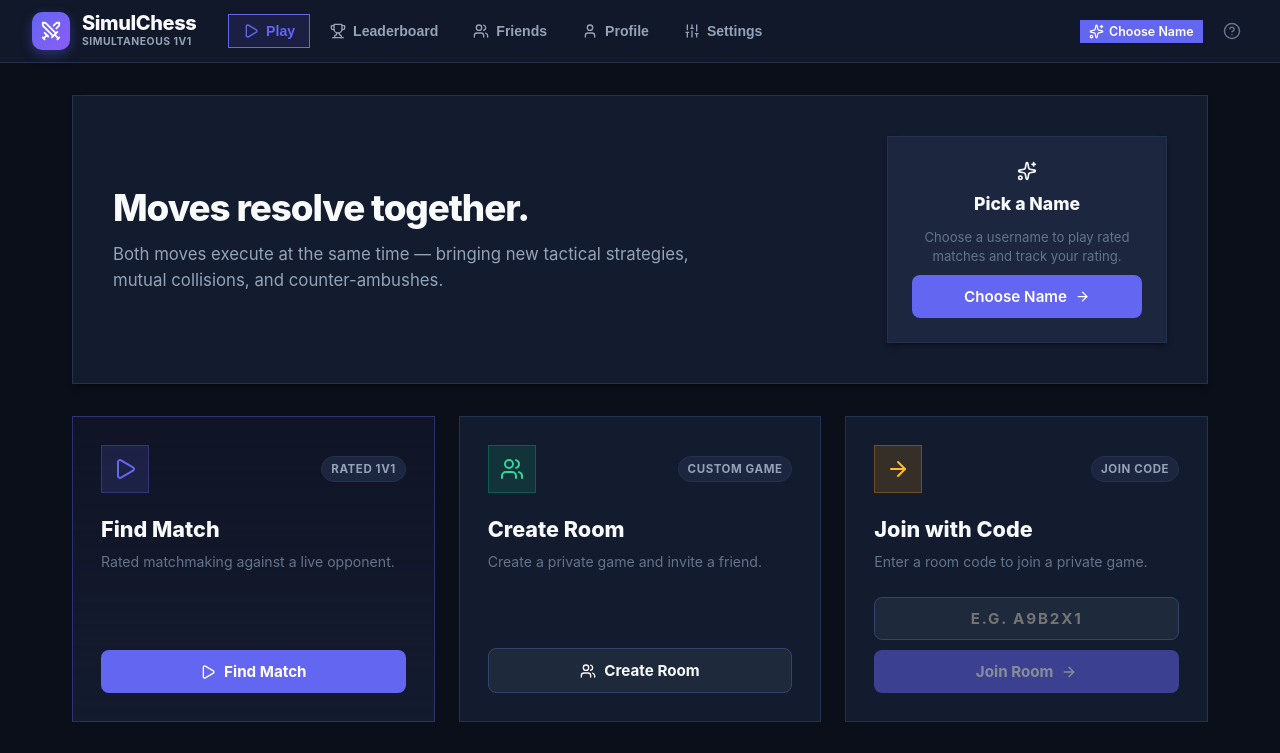
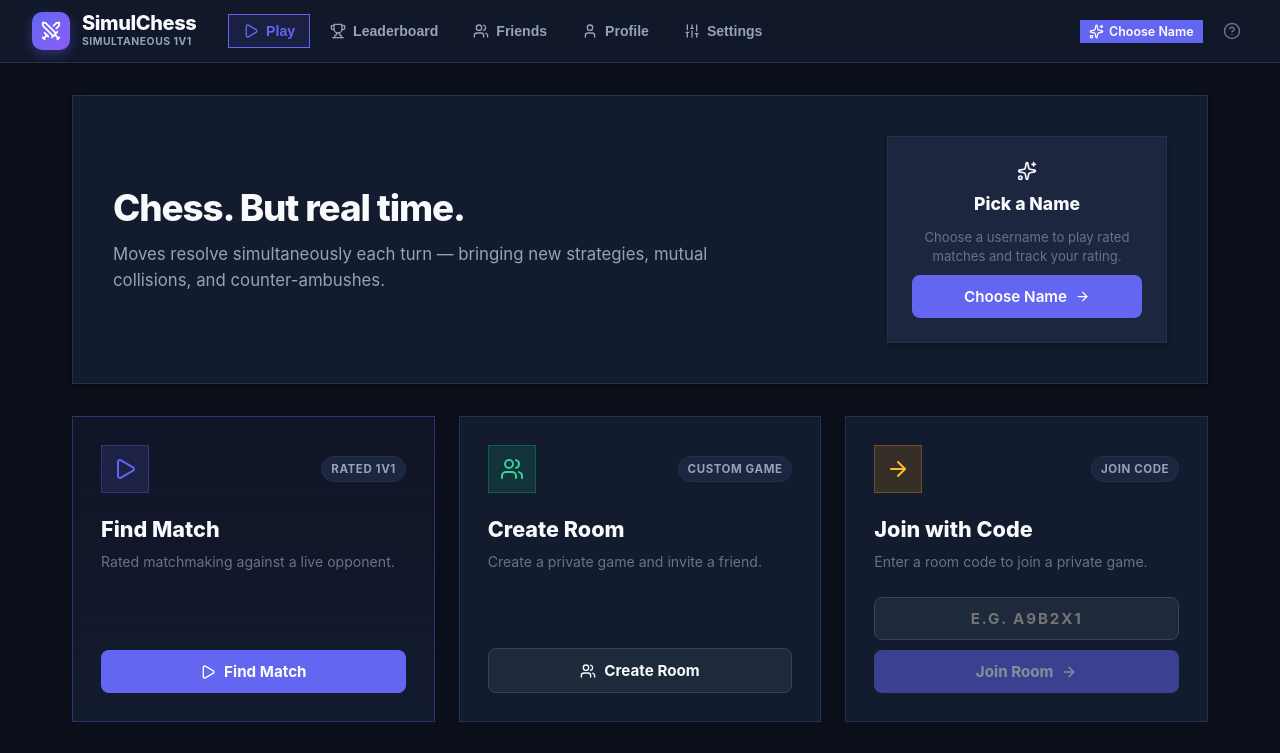
Before and after one commit to samerrahman/simulchess, a React (Vite) app: page / in a window 1280 px wide. Shown: the top 753 px of the page. Built offline with nearby package versions, Linux system fonts and the light colour scheme; no server answers; the database is empty.

Commit message:
Update hero headline to 'Chess. But real time.'

```diff
--- a/src/App.jsx
+++ b/src/App.jsx
@@ -939,10 +939,10 @@ export default function App() {
             <div className="play-hero-section">
               <div className="hero-text-col">
                 <h1 className="hero-headline">
-                  Moves resolve together.
+                  Chess. But real time.
                 </h1>
                 <p className="hero-subhead">
-                  Both moves execute at the same time — bringing new tactical strategies, mutual collisions, and counter-ambushes.
+                  Moves resolve simultaneously each turn — bringing new strategies, mutual collisions, and counter-ambushes.
                 </p>
               </div>
 
```
